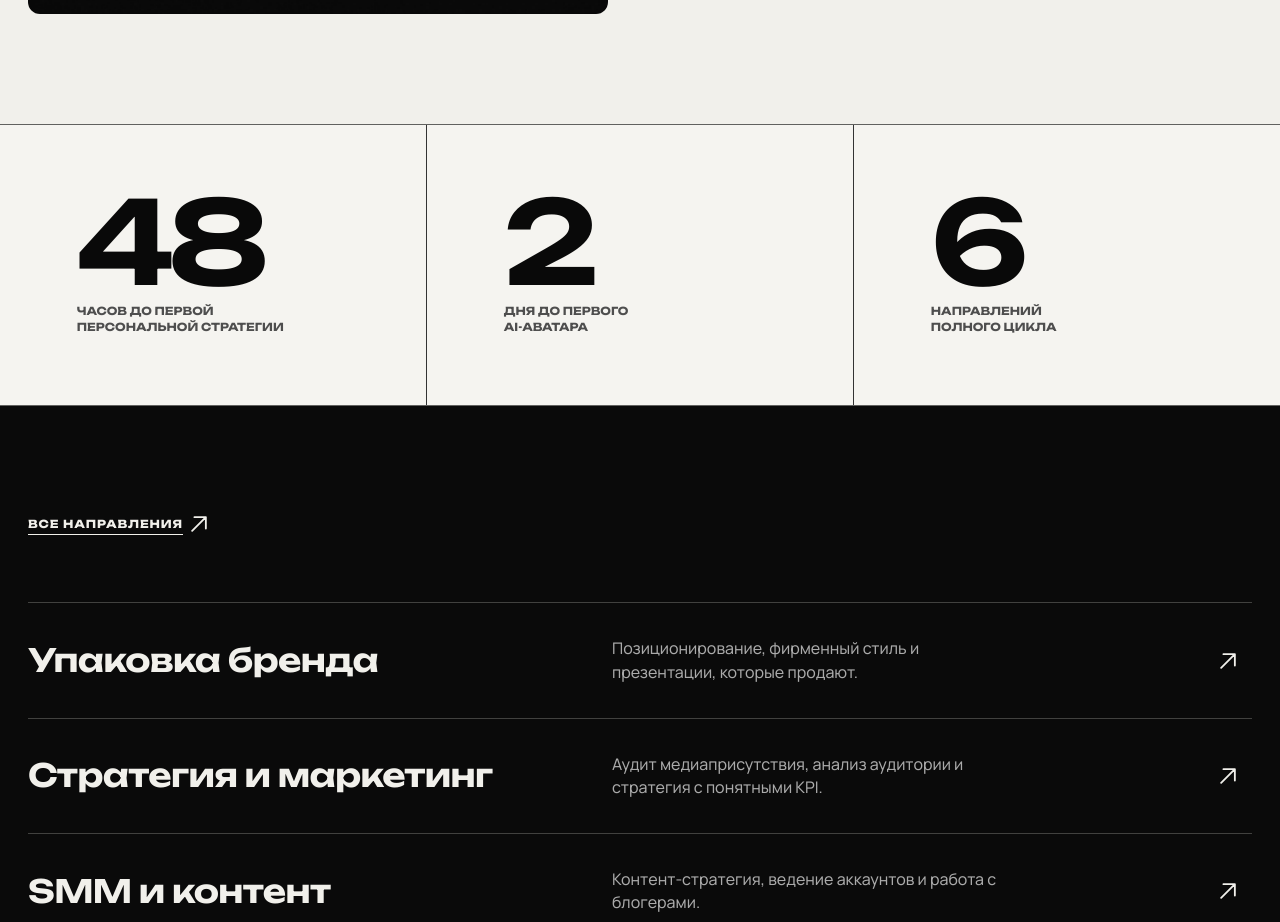
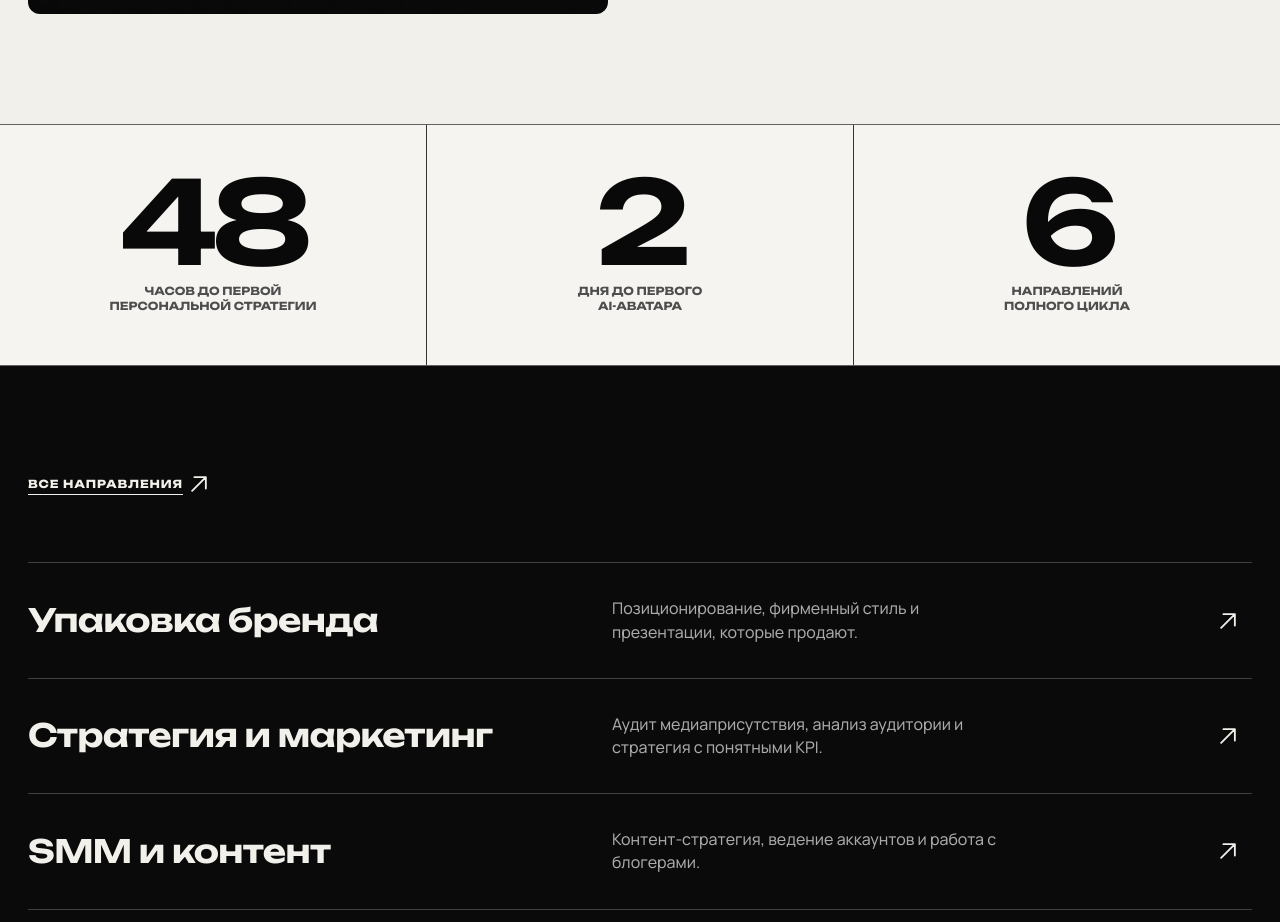
Before and after one commit to biakib/plohospal-production, a Next.js app: page / in a window 1280 px wide. Shown: the part 1679-2601 px from the top of the page. Built offline with nearby package versions, Linux system fonts and the light colour scheme.

Commit message:
Center metrics band content

```diff
--- a/app/globals.css
+++ b/app/globals.css
@@ -71,7 +71,7 @@ nav a:hover,.nav-cta:hover { color:var(--lime); }
 .intro-copy ul { list-style:none; padding:0; margin:36px 0 0; border-top:1px solid #aaa; }
 .intro-copy li { padding:14px 0; border-bottom:1px solid #aaa; text-transform:uppercase; font-size:11px; letter-spacing:.08em; }
 .numbers { display:grid; grid-template-columns:repeat(3,1fr); gap:1px; padding:0; background:#333; border-top:1px solid var(--line); border-bottom:1px solid var(--line); }
-.numbers div { background:#f5f4f0; color:#090909; padding:70px 6vw; min-height:280px; display:flex; flex-direction:column; justify-content:space-between; transition:background .25s ease,transform .25s ease; }
+.numbers div { background:#f5f4f0; color:#090909; padding:48px 4vw; min-height:240px; display:flex; flex-direction:column; justify-content:center; align-items:center; text-align:center; gap:14px; transition:background .25s ease,transform .25s ease; }
 .numbers div:hover { background:var(--lime); transform:translateY(-5px); }
 .numbers strong { font-family:var(--font-display); font-size:clamp(70px,9vw,136px); font-weight:650; letter-spacing:-.065em; line-height:.82; }
 .numbers span { color:#4e4e4e; font-size:14px; text-transform:uppercase; line-height:1.4; }
```
Also changed, not shown: 13 other files (tests, documents, lock files or other folders).
